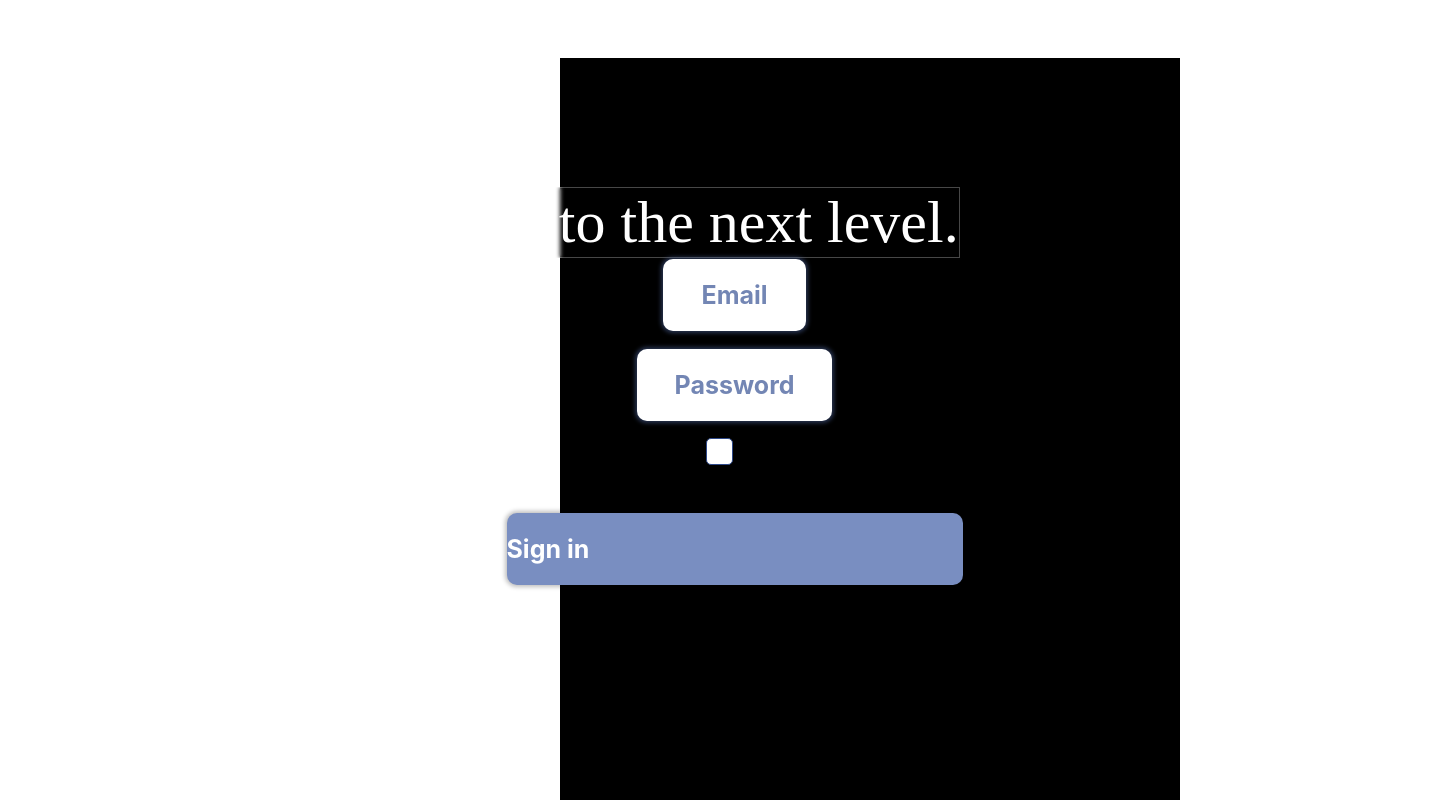
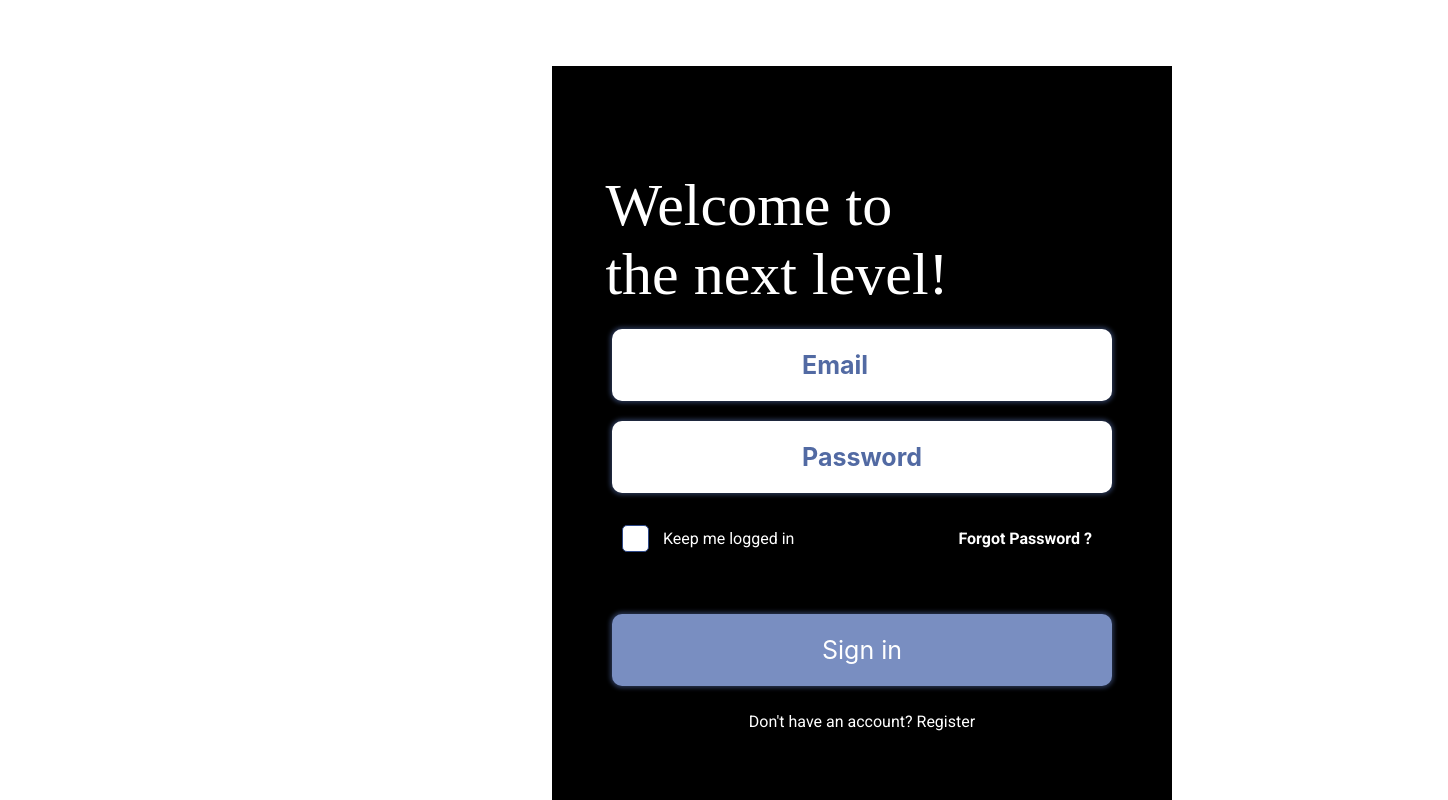
Before and after one commit to Elmedinalahu/EurekaFront, a React (Vite) app: page /Login in a window 1280 px wide. Shown: the top 800 px of the page, 1448 px wide, since content can reach past the window. Built offline with nearby package versions, Linux system fonts and the light colour scheme.

Commit message:
Added js and css to Login page

```diff
--- a/src/pages/Login.css
+++ b/src/pages/Login.css
@@ -1,4 +1,4 @@
-.login .rectangle-1 {
+.login .rectangle {
   background: #000000;
   position: absolute;
   top: 58px;
@@ -6,159 +6,106 @@
   width: 620px;
   height: 785px;
 }
-.login .rectangle-39 {
-  background: #000000;
+
+.login .content {
   position: absolute;
   top: 58px;
   right: 100px;
   width: 620px;
   height: 785px;
+  display: flex;
+  flex-direction: column;
+  align-items: center;
+  justify-content: center;
+  color: #FFFFFF;
 }
+
 .login .welcome-to-the-next-level {
   backdrop-filter: blur(2px);
-  border: 1px solid rgba(255, 255, 255, 0.28);
-  position: relative;
-  margin: 0 178.6px 1px 0;
-  display: inline-block;
-  overflow-wrap: break-word;
-  font-family: 'David Libre';
+  font-family: 'David Libre', serif;
   font-weight: 400;
   font-size: 60px;
-  color: #FFFFFF;
+  margin-bottom: 20px;
+  margin-left: -150px;
+  margin-right: 20px;
 }
-.login .email {
-  overflow-wrap: break-word;
+
+
+.login .email, .login .password, .login .sign-in, .login .dont-have-an-account-register {
   font-family: 'Inter';
-  font-weight: 700;
+  font-weight: 400;
   font-size: 25px;
-  color: rgba(80, 104, 161, 0.8);
 }
-.login .container-2 {
+
+
+.login .container-1, .login .container-2, .login .container-3 {
   box-shadow: 0px 0px 4px 2px rgba(80, 104, 161, 0.5);
   border-radius: 10px;
   background: #FFFFFF;
-  position: relative;
-  margin: 0 0 18px 13px;
-  padding: 21px 38px;
-  width: fit-content;
+  padding: 21px 190px;
+  width: 500px; /* Set a fixed width */
   box-sizing: border-box;
+  margin-bottom: 20px;
 }
-.login .password {
-  overflow-wrap: break-word;
-  font-family: 'Inter';
-  font-weight: 700;
-  font-size: 25px;
-  color: rgba(80, 104, 161, 0.8);
+
+.login .container-1 .email {
+  color: #526AA3;
+  font-weight: bold;
 }
-.login .container-1 {
-  box-shadow: 0px 0px 4px 2px rgba(80, 104, 161, 0.5);
-  border-radius: 10px;
-  background: #FFFFFF;
-  position: relative;
-  margin: 0 0 17px 13px;
-  padding: 21px 38px;
-  width: fit-content;
-  box-sizing: border-box;
+
+.login .container-2 .password {
+  color: #526AA3;
+  font-weight: bold;
 }
+
+
+.login .container- {
+  margin-bottom: 10px;
+}
+
+.login .container-3 {
+  display: flex;
+  justify-content: center; /* Center content horizontally */
+  align-items: center;
+  margin-bottom: 10px;
+  background-color: #798EC1;
+}
+
+
+.login .container {
+  display: flex;
+  justify-content: space-between;
+  align-items: center;
+  margin-bottom: 50px;
+}
+
 .login .rectangle-38 {
-  border-radius: 5px;
-  border: 1px solid #2E4989;
-  background: #FFFFFF;
-  margin-right: 10px;
   width: 25px;
   height: 25px;
+  background-color: #FFFFFF;
+  border: 1px solid #2E4989;
+  border-radius: 5px;
+  margin-left: -240px;
 }
-.login .keep-me-logged-in-forgot-password {
-  margin: 0.5px 0;
-  overflow-wrap: break-word;
-  font-family: 'Inter';
-  font-weight: 400;
-  font-size: 20px;
-  color: #FFFFFF;
+
+.login .forgot-password {
+  font-weight: bold;
+  margin-right: -230px; /* Adjust as needed */
 }
-.keep-me-logged-in-forgot-password-sub14 {
-  font-family: 'Inter';
-  font-weight: 400;
-  font-size: 18px;
-  line-height: 1.333;
-  color: #FFFFFF;
+
+.login .keep-me-logged-in {
+  margin-left: -150px; /* Adjust as needed */
 }
-.keep-me-logged-in-forgot-password-sub13 {
-  font-family: 'Inter';
-  font-weight: 400;
-  font-size: 20px;
-  line-height: 1.333;
-  color: #FFFFFF;
-}
-.keep-me-logged-in-forgot-password {
-  font-family: 'Inter';
-  font-weight: 700;
-  font-size: 20px;
-  line-height: 1.333;
-  color: #FFFFFF;
-}
-.login .container {
+
+
+
+.login {
   position: relative;
-  margin: 0 6.7px 48px 0;
-  display: flex;
-  flex-direction: row;
-  width: fit-content;
-  box-sizing: border-box;
-}
-.login .sign-in {
-  overflow-wrap: break-word;
-  font-family: 'Inter';
-  font-weight: 700;
-  font-size: 25px;
-  color: #FFFFFF;
-}
-.login .container-3 {
-  box-shadow: 0px 0px 4px 2px rgba(0, 0, 0, 0.25);
-  border-radius: 10px;
-  background: #798EC1;
-  position: relative;
-  margin: 0 0 23px 13px;
-  display: flex;
-  padding: 21px 0;
-  width: 456px;
-  box-sizing: border-box;
-}
-.login .dont-have-an-account-register {
-  position: relative;
-  margin-left: 22px;
-  overflow-wrap: break-word;
-  font-family: 'Inter';
-  font-weight: 700;
-  font-size: 20px;
-  color: #FFFFFF;
-}
-.dont-have-an-account-register-sub16 {
-  font-family: 'Inter';
-  font-weight: 400;
-  font-size: 20px;
-  line-height: 1.333;
-  color: #FFFFFF;
-}
-.dont-have-an-account-register-sub15 {
-  font-family: 'Inter';
-  font-weight: 700;
-  font-size: 20px;
-  line-height: 1.333;
-  color: #FFFFFF;
-}
-.dont-have-an-account-register {
-  font-family: 'Inter';
-  font-weight: 700;
-  font-size: 20px;
-  line-height: 1.333;
-  color: #FFFFFF;
-}
-.login {
   background: #FFFFFF;
   display: flex;
   flex-direction: column;
   align-items: center;
-  padding: 179px 0 175px 0;
-  width: 1440px;
+  width: 100%;
+  height: 100vh;
   box-sizing: border-box;
 }
--- a/src/pages/Login.jsx
+++ b/src/pages/Login.jsx
@@ -1,40 +1,33 @@
-import './Login.css'
+import React from 'react';
+import './Login.css';
 
 export default function Login() {
   return (
     <div className="login">
-      <div className="rectangle-1">
-      </div>
-      <div className="rectangle-39">
-      </div>
-      <div className="welcome-to-the-next-level">
-      Welcome to the next level.
-      </div>
-      <div className="container-2">
-        <span className="email">
-        Email
-        </span>
-      </div>
-      <div className="container-1">
-        <span className="password">
-        Password
-        </span>
-      </div>
-      <div className="container">
-        <div className="rectangle-38">
+      <div className="rectangle"></div>
+      <div className="content">
+        <div className="welcome-to-the-next-level">
+          Welcome to <br />
+          the next level!
         </div>
-        <p className="keep-me-logged-in-forgot-password">
-        <span className="keep-me-logged-in-forgot-password-sub-14"></span><span className="keep-me-logged-in-forgot-password-sub-13"></span><span></span>
+        <div className="container-1">
+          <span className="email">Email</span>
+        </div>
+        <div className="container-2">
+          <span className="password">Password</span> {/* Text "Password" here */}
+        </div>
+        <div className="container">
+          <div className="rectangle-38"></div> {/* Small box */}
+          <p className="keep-me-logged-in">Keep me logged in</p>
+          <p className="forgot-password">Forgot Password ?</p>
+        </div>
+        <div className="container-3">
+          <span className="sign-in">Sign in</span>
+        </div>
+        <p className="dont-have-an-account">
+          Don't have an account? <span className="register">Register</span>
         </p>
       </div>
-      <div className="container-3">
-        <span className="sign-in">
-        Sign in
-        </span>
-      </div>
-      <p className="dont-have-an-account-register">
-      <span className="dont-have-an-account-register-sub-16"></span><span className="dont-have-an-account-register-sub-15"></span><span></span>
-      </p>
     </div>
-  )
+  );
 }
```
